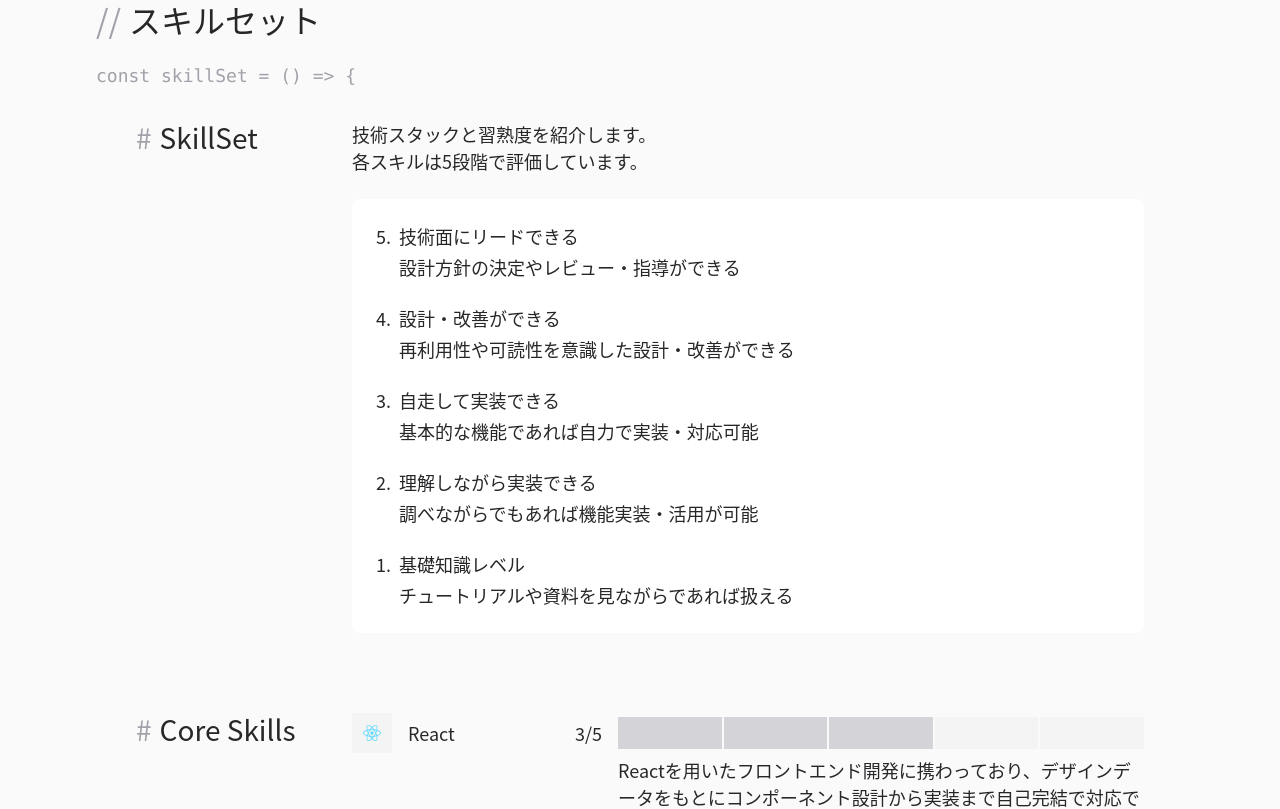
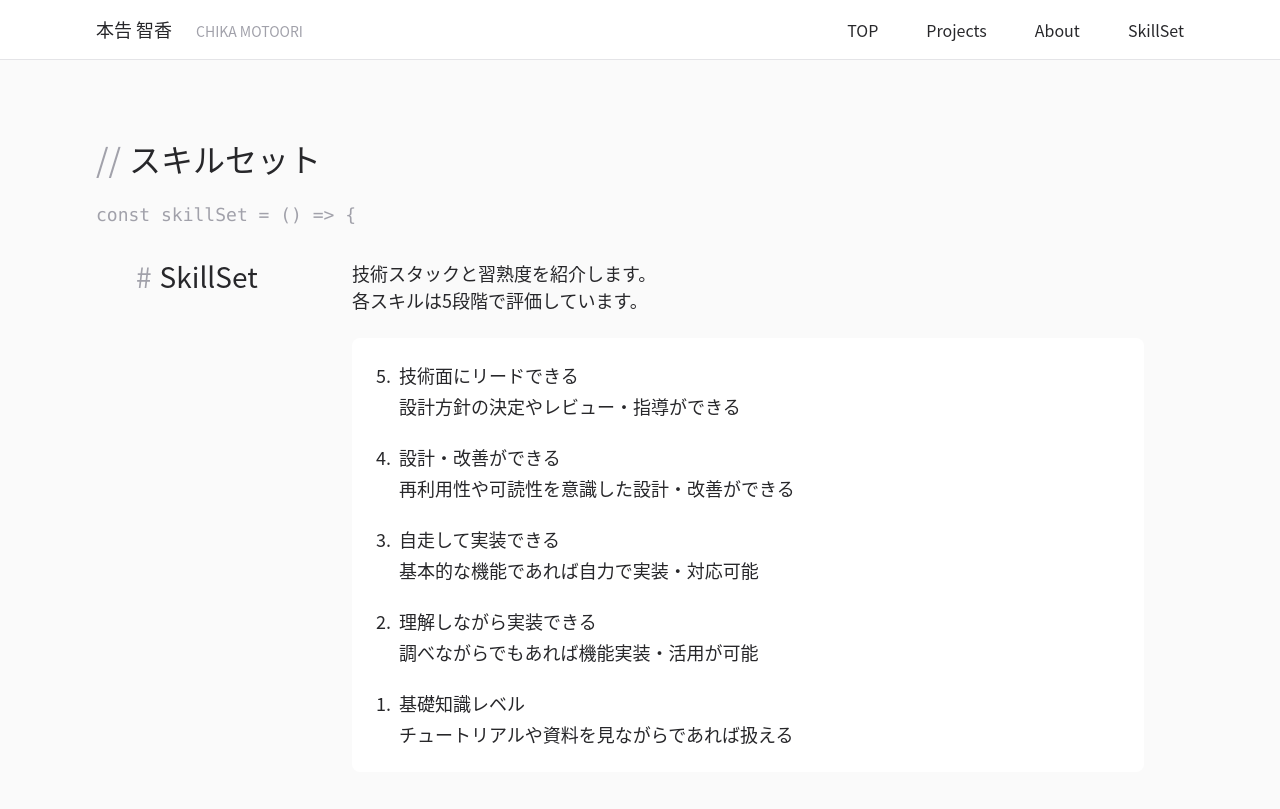
Before and after one commit to chika-create/portfolio, a Next.js app: page /skill in a window 1280 px wide. Shown: the top 809 px of the page. Built offline with nearby package versions, Linux system fonts and the light colour scheme.

Commit message:
✨ ヘッダーを追加

```diff
--- /dev/null
+++ b/components/Header/Header.tsx
@@ -0,0 +1,82 @@
+import Link from "next/link";
+import { useState } from "react";
+import { FiMenu, FiX } from "react-icons/fi";
+import headerStyles from "@styles/common/header.module.scss";
+
+export const Header = () => {
+  const [isOpen, setIsOpen] = useState(false);
+
+  const toggleMenu = () => {
+    setIsOpen(!isOpen);
+  };
+
+  const closeMenu = () => {
+    setIsOpen(false);
+  };
+
+  return (
+    <header className={headerStyles.header}>
+      <div className={headerStyles.headerInner}>
+        <div className={headerStyles.name}>
+          <Link href="/" onClick={closeMenu}>
+            本告 智香
+            <span className={headerStyles.enName}>CHIKA MOTOORI</span>
+          </Link>
+        </div>
+
+        <nav className={headerStyles.pcNav}>
+          <ul className={headerStyles.navList}>
+            <li className={headerStyles.navItem}>
+              <Link href="/">TOP</Link>
+            </li>
+            <li className={headerStyles.navItem}>
+              <Link href="/portfolio">Projects</Link>
+            </li>
+            <li className={headerStyles.navItem}>
+              <Link href="/profile">About</Link>
+            </li>
+            <li className={headerStyles.navItem}>
+              <Link href="/skill">SkillSet</Link>
+            </li>
+          </ul>
+        </nav>
+
+        <button
+          className={headerStyles.hamburger}
+          onClick={toggleMenu}
+          aria-label="メニューを開く"
+          aria-expanded={isOpen}
+        >
+          {isOpen ? <FiX size={24} /> : <FiMenu size={24} />}
+        </button>
+
+        <nav
+          className={`${headerStyles.spNav} ${isOpen ? headerStyles.isOpen : ""}`}
+        >
+          <ul className={headerStyles.spNavList}>
+            <li className={headerStyles.spNavItem}>
+              <Link href="/" onClick={closeMenu}>
+                TOP
+              </Link>
+            </li>
+            <li className={headerStyles.spNavItem}>
+              <Link href="/portfolio" onClick={closeMenu}>
+                Projects
+              </Link>
+            </li>
+            <li className={headerStyles.spNavItem}>
+              <Link href="/profile" onClick={closeMenu}>
+                About
+              </Link>
+            </li>
+            <li className={headerStyles.spNavItem}>
+              <Link href="/skill" onClick={closeMenu}>
+                SkillSet
+              </Link>
+            </li>
+          </ul>
+        </nav>
+      </div>
+    </header>
+  );
+};
--- /dev/null
+++ b/components/Header/index.ts
@@ -0,0 +1 @@
+export * from "./Header";
--- a/pages/_app.tsx
+++ b/pages/_app.tsx
@@ -1,7 +1,13 @@
 import type { AppProps } from "next/app";
 import "modern-normalize";
 import "../styles/common/globals.scss";
+import { Header } from "@components/Header";
 
 export default function App({ Component, pageProps }: AppProps) {
-  return <Component {...pageProps} />;
+  return (
+    <>
+      <Header />
+      <Component {...pageProps} />
+    </>
+  );
 }
--- a/pages/profile/index.tsx
+++ b/pages/profile/index.tsx
@@ -7,7 +7,6 @@ import { Profile as ProfileComponent } from "@components/Profile";
 export default function Profile() {
   return (
     <>
-      <header className={pageStyles.header}>hoge</header>
       <main className={pageStyles.main}>
         <section>
           <Title level="h2">私について</Title>
--- /dev/null
+++ b/styles/common/header.module.scss
@@ -0,0 +1,119 @@
+@use "../common/colors.scss" as *;
+@import "../common/variables.scss";
+
+.header {
+  background-color: $white;
+  position: fixed;
+  top: 0;
+  width: 100%;
+  height: 60px;
+  display: flex;
+  align-items: center;
+  z-index: 100;
+  border-bottom: 1px solid map-get($gray, "200");
+
+  &Inner {
+    max-width: $main-content-width;
+    width: 100%;
+    margin: 0 auto;
+    display: flex;
+    justify-content: space-between;
+    align-items: center;
+  }
+}
+
+.name {
+  display: flex;
+  align-items: center;
+
+  a {
+    transition: opacity 0.3s;
+    &:hover {
+        opacity: 0.7;
+    }
+  }
+}
+
+.enName {
+    display: inline-block;
+    margin-left: 1.5rem;
+    font-size: 0.875rem;
+    color: map-get($gray, "400");
+}
+
+.pcNav {
+  display: block;
+}
+
+.navList {
+  display: flex;
+  gap: 3rem;
+}
+
+.navItem {
+  font-size: 1rem;
+
+  a {
+    transition: color 0.3s;
+    &:hover {
+      color: map-get($gray, "400");
+    }
+  }
+}
+
+.hamburger {
+  display: none;
+  background: none;
+  border: none;
+  cursor: pointer;
+  z-index: 110;
+  padding: 0.75rem 1rem;
+  color: map-get($gray, "800");
+}
+
+.spNav {
+  position: fixed;
+  top: 0;
+  right: -100%;
+  width: 100%;
+  height: 100dvh;
+  background-color: $white;
+  transition: right 0.4s cubic-bezier(0.4, 0, 0.2, 1);
+  z-index: 105;
+  display: flex;
+  justify-content: center;
+  align-items: center;
+
+  &.isOpen {
+    right: 0;
+  }
+}
+
+.spNavList {
+  text-align: center;
+}
+
+.spNavItem {
+  font-size: 1.5rem;
+  margin: 2rem 0;
+
+  a {
+    display: block;
+    padding: 1rem;
+  }
+}
+
+@media (max-width: $breakpoint-sp) {
+  .header {
+    height: auto;
+    padding: 0 0 0 1rem;
+  }
+
+  .pcNav {
+    display: none;
+  }
+
+  .hamburger {
+    display: block;
+  }
+}
--- a/styles/common/page.module.scss
+++ b/styles/common/page.module.scss
@@ -11,10 +11,14 @@
   width: $main-content-width;
   box-sizing: border-box;
   margin: 0 auto;
+  padding-top: calc(5rem + 59px);
 }
 
 .sectionInner {
     margin-top: 10rem;
+    &:first-of-type {
+      margin-top: calc(10rem - 59px);
+    }
 }
 
 .codeText {
@@ -27,11 +31,14 @@
 @media (max-width: $breakpoint-sp) {
   .main {
     width: 100%;
-    padding: 0 1rem;
+    padding: calc(3.75rem + 52px) 1rem 0;
   }
 
   .sectionInner {
       margin-top: 8rem;
+      &:first-of-type {
+        margin-top: calc(8rem - 52px);
+      }
   }
 
   .codeText {
```
